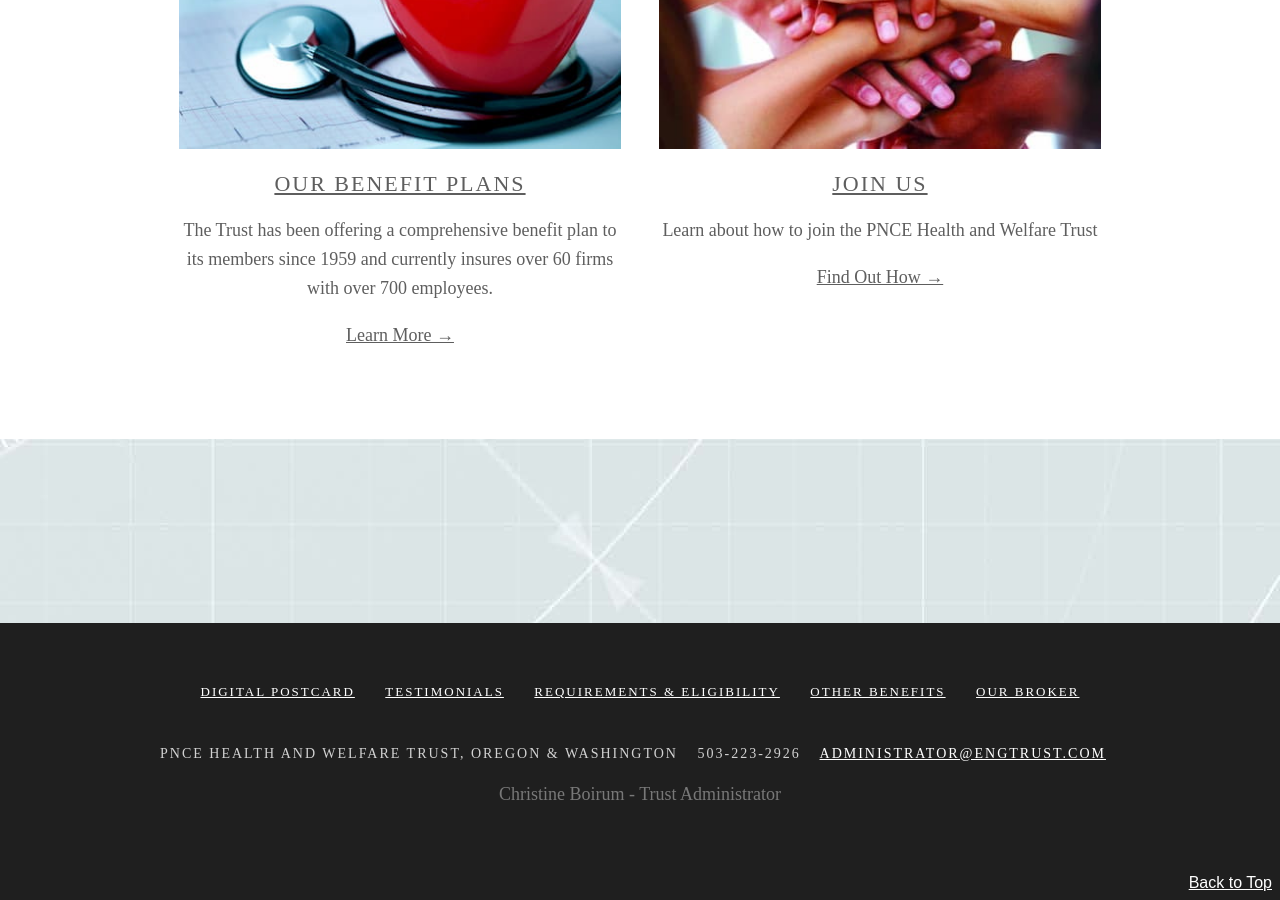
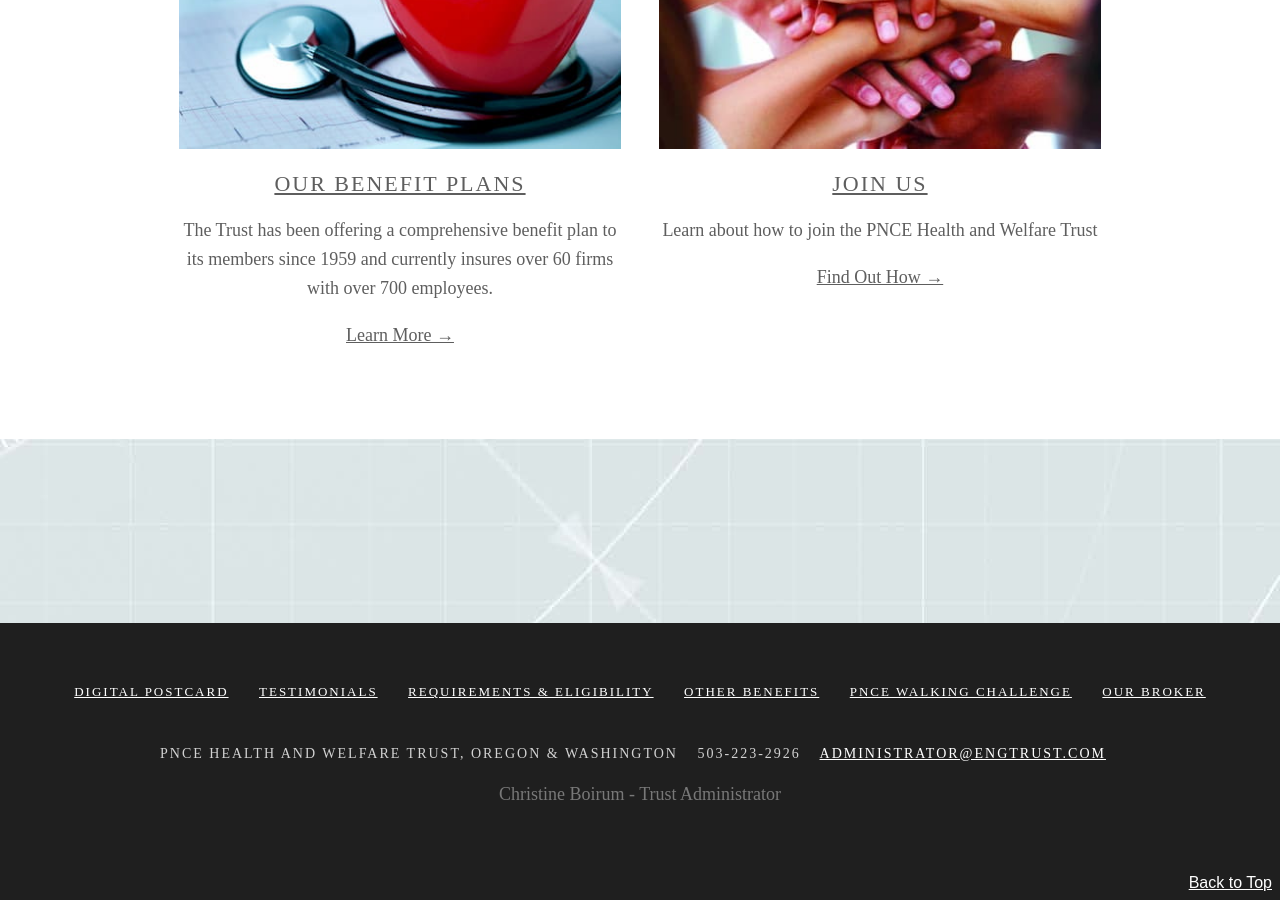
Before and after one commit to pncehwt/pncehwt.github.io, a Jekyll site: the page built from index.md, in a window 1280 px wide and 900 px high, scrolled down 1283 px. Built offline with Jekyll 4.4.1, drawn with Linux system fonts in a browser that asks for light colours; some web fonts are replaced.

Commit message:
Added link to new wellness page

```diff
--- a/_includes/page-footer.html
+++ b/_includes/page-footer.html
@@ -12,6 +12,9 @@
       </div>
       <div>
         <a href="/participate/other-programs"><span>Other Benefits</span></a>
+      </div>
+      <div>
+        <a href="/wellness"><span>PNCE Walking Challenge</span></a>
       </div>
       <div>
         <a href="/broker"><span>Our Broker</span></a>
```
